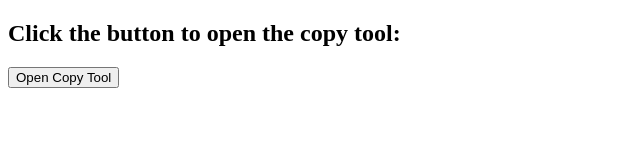
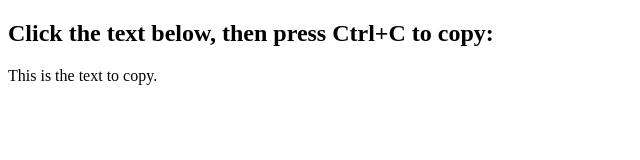
Before and after one commit to pldumaine/copy, a plain HTML site: page index.html in a window 1280 px wide. Shown: the whole page, without its empty margins (0-640 px from the left). Drawn offline with Linux system fonts and the light colour scheme.

Commit message:
Update index.html

```diff
--- a/index.html
+++ b/index.html
@@ -6,9 +6,17 @@
     <title>Copy Text Button</title>
 </head>
 <body>
-    <h2>Click the button to open the copy tool:</h2>
-    <button onclick="window.open('https://pldumaine.github.io/copy/', '_blank')">
-        Open Copy Tool
-    </button>
+    <h2>Click the text below, then press Ctrl+C to copy:</h2>
+    <p id="textToCopy" onclick="selectText()">This is the text to copy.</p>
+
+    <script>
+        function selectText() {
+            var text = document.getElementById("textToCopy");
+            var range = document.createRange();
+            range.selectNode(text);
+            window.getSelection().removeAllRanges();
+            window.getSelection().addRange(range);
+        }
+    </script>
 </body>
 </html>
```
